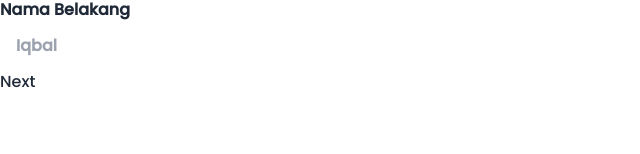
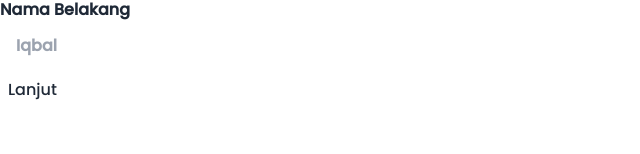
Before and after one commit to Iqbaladudu/logat-mesir-frontend, a Next.js app: page /daftar in a window 1280 px wide. Shown: the part 146-300 px from the top of the page, without its empty margins (0-640 px from the left). Built offline with nearby package versions, Linux system fonts and the light colour scheme.

Commit message:
install motion & fix

```diff
--- a/package.json
+++ b/package.json
@@ -11,6 +11,7 @@
   "dependencies": {
     "clsx": "^1.1.1",
     "daisyui": "^2.8.0",
+    "framer-motion": "^6.2.9",
     "next": "12.1.0",
     "react": "17.0.2",
     "react-dom": "17.0.2",
--- /dev/null
+++ b/src/Components/Multistep/Multistep.module.css
@@ -0,0 +1,3 @@
+.nextprev {
+	@apply h-auto w-auto p-2 bg-white rounded self-start;
+}
--- a/src/Components/Multistep/Multistep.tsx
+++ b/src/Components/Multistep/Multistep.tsx
@@ -13,6 +13,7 @@ import { ReactNode, useState } from "react";
 import { useComponentLogic } from "../../Containers/Register/hooks";
 import Button from "../Button/Button";
 import Container from "../Container/Container";
+import styles from "./Multistep.module.css";
 
 export interface Props {
 	children: ReactNode[];
@@ -44,11 +45,12 @@ const Multistep = ({ children }: Props) => {
 				<div className="flex justify-center items-center flex-col gap-3">
 					{isFinish && (
 						<button
+							className={styles.nextprev}
 							onClick={() => {
 								changePrevPosition();
 							}}
 						>
-							prev
+							Kembali
 						</button>
 					)}
 					{children[position]}
@@ -62,11 +64,12 @@ const Multistep = ({ children }: Props) => {
 					) : (
 						<>
 							<button
+								className={styles.nextprev}
 								onClick={() => {
 									changeNextPosition();
 								}}
 							>
-								Next
+								Lanjut
 							</button>
 						</>
 					)}
```
Also changed, not shown: 1 other file (tests, documents, lock files or other folders).
